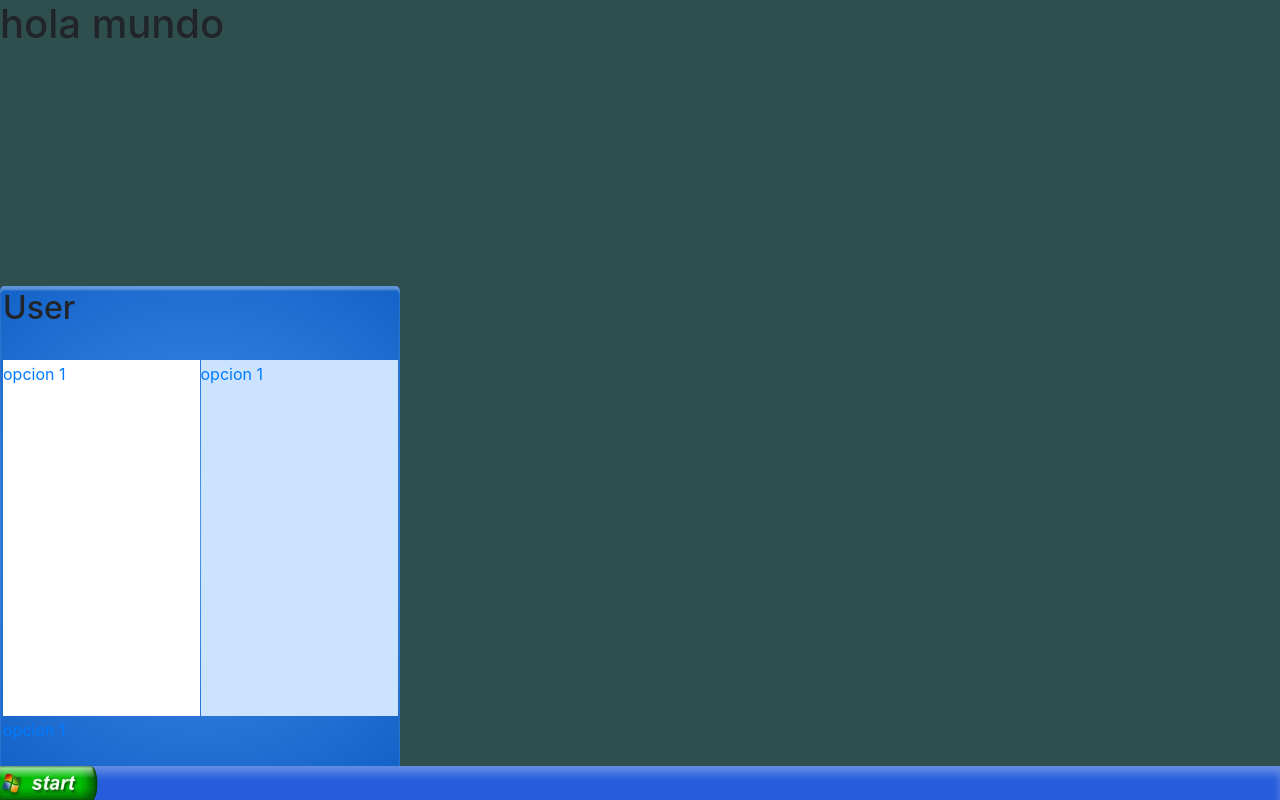
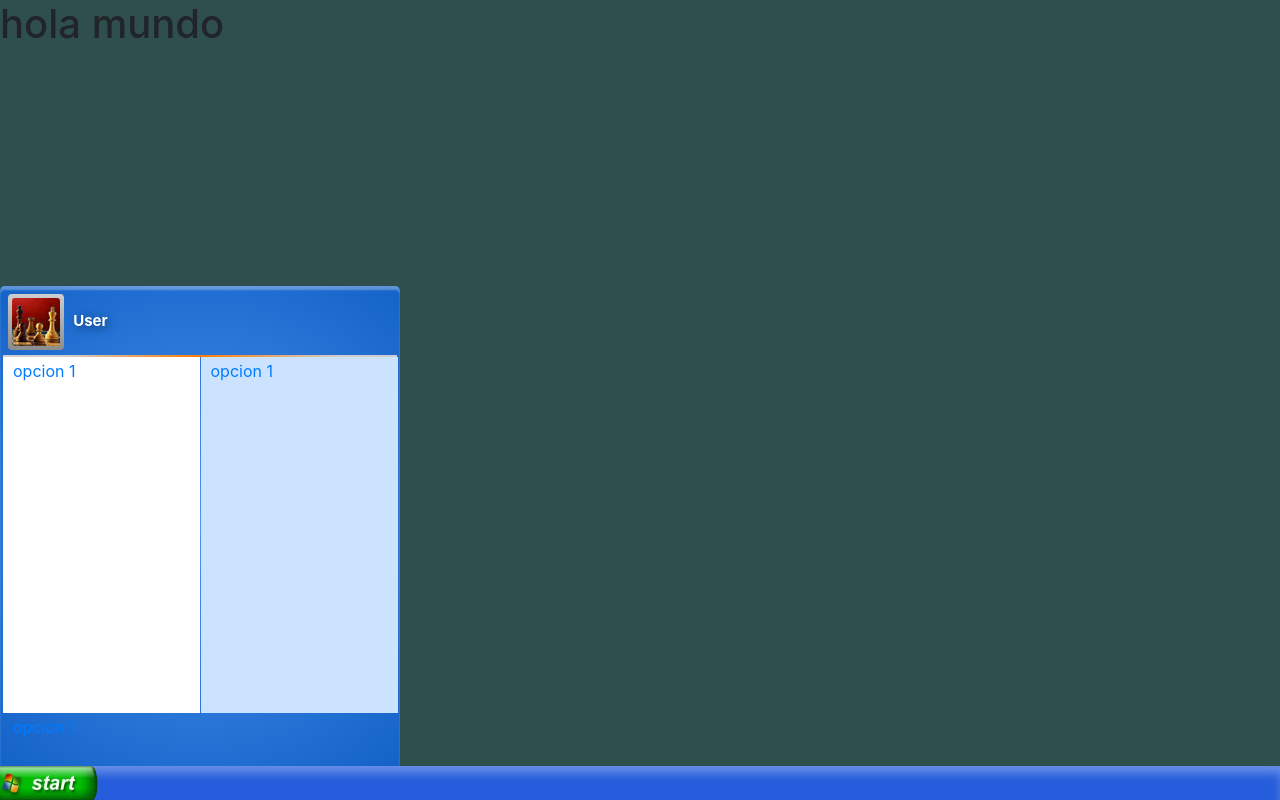
Before and after one commit to alhazacod/windowsxphtmltemplate, a plain HTML site: page index.html in a window 1280 px wide. Both pictures are taken after a click on the link 46 px from the left and 782 px from the top of the page. Drawn offline with nearby package versions, Linux system fonts and the light colour scheme.

Commit message:
profile img

```diff
--- a/css/styles.css
+++ b/css/styles.css
@@ -60,7 +60,30 @@ body, html {
 
 .start-title{
     width: 100%;
-    height: 15%;
+    color: white;
+    font-size: 15px;
+    text-shadow: 2px 2px 9px rgba(0,0,0,0.5);
+    margin: 5px;
+}
+
+.start-title>div{
+    display: inline-block;
+}
+
+.start-title-img{
+    padding: 4px;
+    border-radius: 7%;
+    background-color: grey;
+    margin-right: 5px;
+    background: #CECECE;
+    background: -moz-linear-gradient(top, #CECECE 0%, #8C8C8C 100%);
+    background: -webkit-linear-gradient(top, #CECECE 0%, #8C8C8C 100%);
+    background: linear-gradient(to bottom, #CECECE 0%, #8C8C8C 100%);
+}
+
+.start-title-img>img{
+    border-radius: 7%;
+    background-color: grey;
 }
 
 .start-linklist-left{
@@ -77,15 +100,24 @@ body, html {
     margin-right: -4px;
     background-color: rgb(203, 227, 255);
 }
+
+.start-span{
+    background: #CECECE;
+    background: -moz-linear-gradient(left, #CECECE 15%, #FF7B00 50%, #CECECE 85%);
+    background: -webkit-linear-gradient(left, #CECECE 15%, #FF7B00 50%, #CECECE 85%);
+    background: linear-gradient(to right, #CECECE 15%, #FF7B00 50%, #CECECE 85%);
+    width: 100%;
+    height: 2px;
+}
+
 .start-footer{
     width: 100%;
-    height: 10%;
     margin-right: -4px;
 }
 
 .start-option{
     width: 100%;
-    height: 50px;
+    padding-left: 10px;
 }
 .start-option > *{
     vertical-align: middle;
--- a/index.html
+++ b/index.html
@@ -18,10 +18,10 @@
             </a>
             <div class="dropup-content" id = "start-content">
                 <div class="start-title">
-                    <div>
-                        <h2>User</h2>
-                    </div>
+                    <div class="start-title-img"><img src="public/chess.bmp" alt=""></div>
+                    <div><b>User</b></div>
                 </div>
+                <div class="start-span"></div>
                 <div class="start-linklist-left">
                     <div class="start-option"><a class="start-link" href="">opcion 1</a></div>
                 </div>
```
Also changed, not shown: public/chess.bmp (added).
